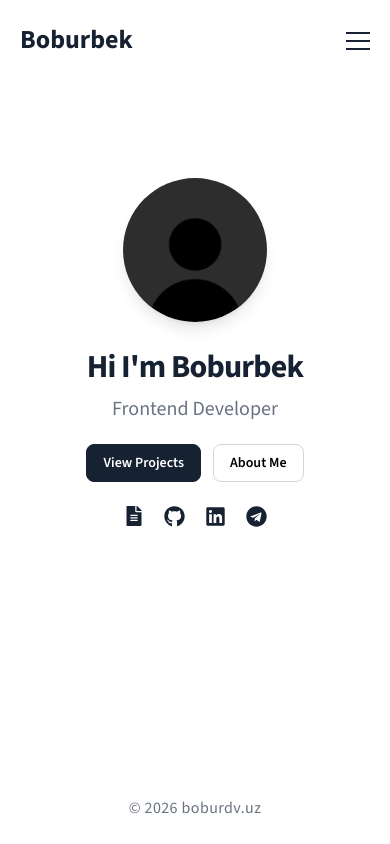
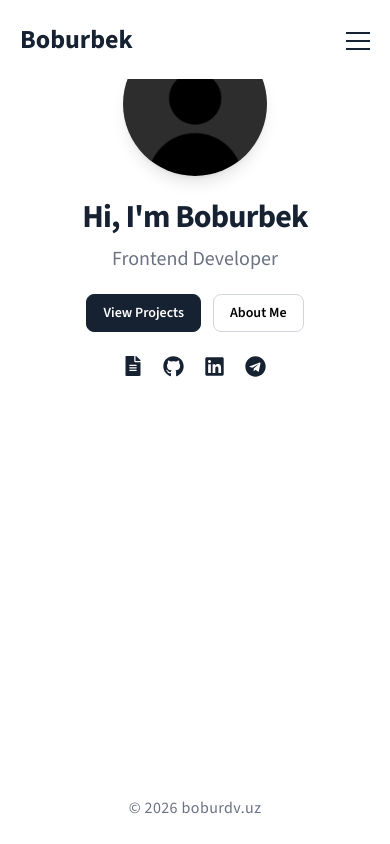
Before and after one commit to boburdv/Portfolio, a Next.js app: page / in a window 390 px wide. Built offline with nearby package versions, Linux system fonts and the light colour scheme.

Commit message:
Refactor Hero section layout and spacing
Updated Hero component layout and improved spacing.

```diff
--- a/src/components/Hero.jsx
+++ b/src/components/Hero.jsx
@@ -4,9 +4,9 @@ import Social from "./Social";
 
 export default function Hero() {
   return (
-    <section className="flex min-h-[calc(100vh-140px)] items-center justify-center py-4 md:py-0">
-      <div className="mx-auto w-full max-w-5xl p-5">
-        <div className="flex flex-col items-center gap-6 md:flex-row md:items-start md:gap-10">
+    <section className="flex min-h-[calc(100vh-140px)] items-start pt-8 pb-10 md:items-center md:justify-center md:py-0">
+      <div className="mx-auto w-full max-w-5xl px-5">
+        <div className="flex flex-col items-center gap-5 md:flex-row md:items-start md:gap-10">
           <img
             src="/me-sd.jpg"
             alt="Boburbek"
@@ -15,7 +15,7 @@ export default function Hero() {
 
           <div className="text-center md:text-left">
             <h1 className="fade-up d200 text-[32px] md:text-[45px] font-extrabold tracking-tight text-[#162232] leading-tight">
-              Hi I'm Boburbek
+              Hi, I'm Boburbek
             </h1>
 
             <h2 className="fade-up d300 mt-2 text-[20px] md:text-[28px] text-gray-500 lg:md:text-3xl">
```
